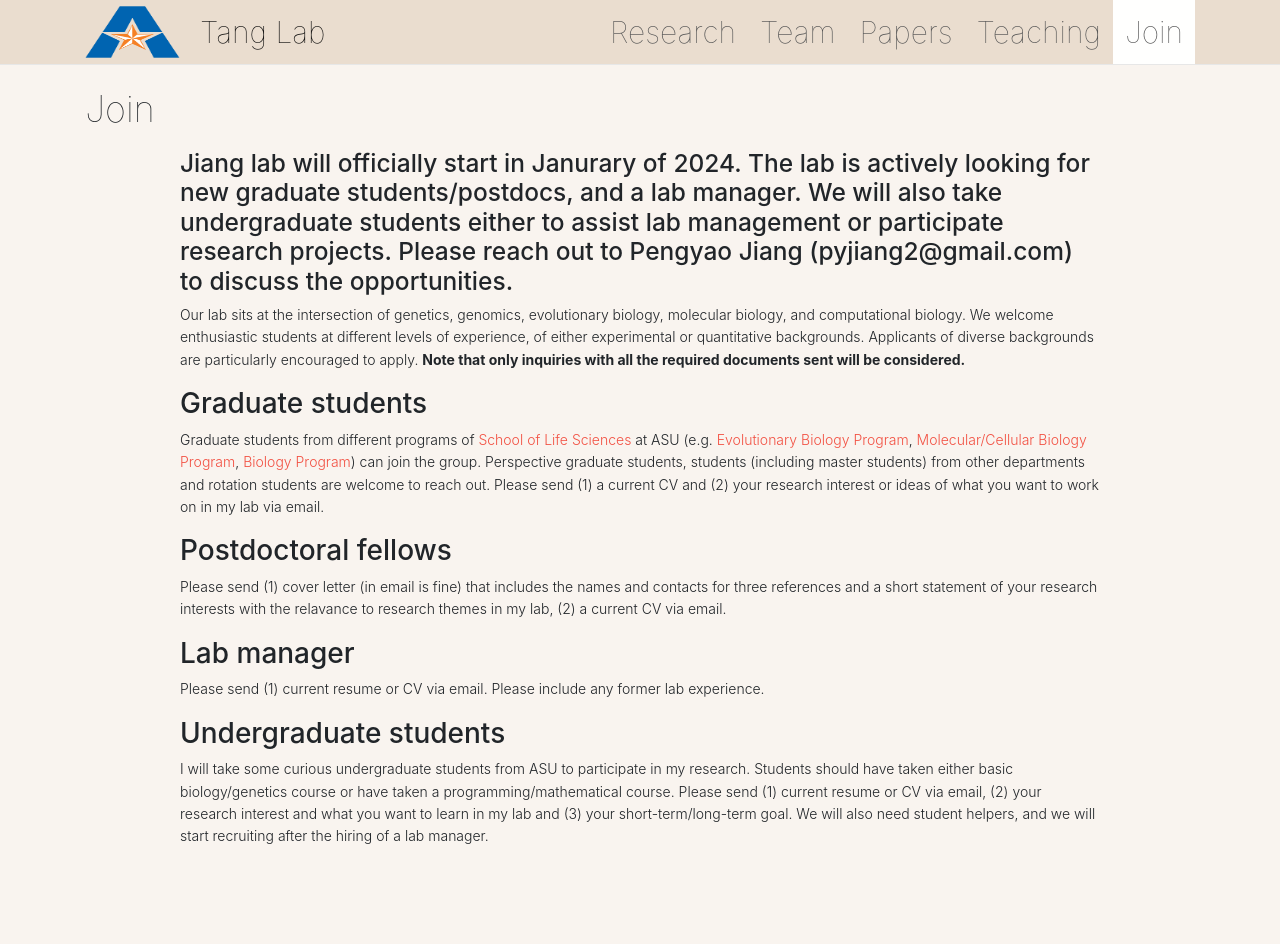
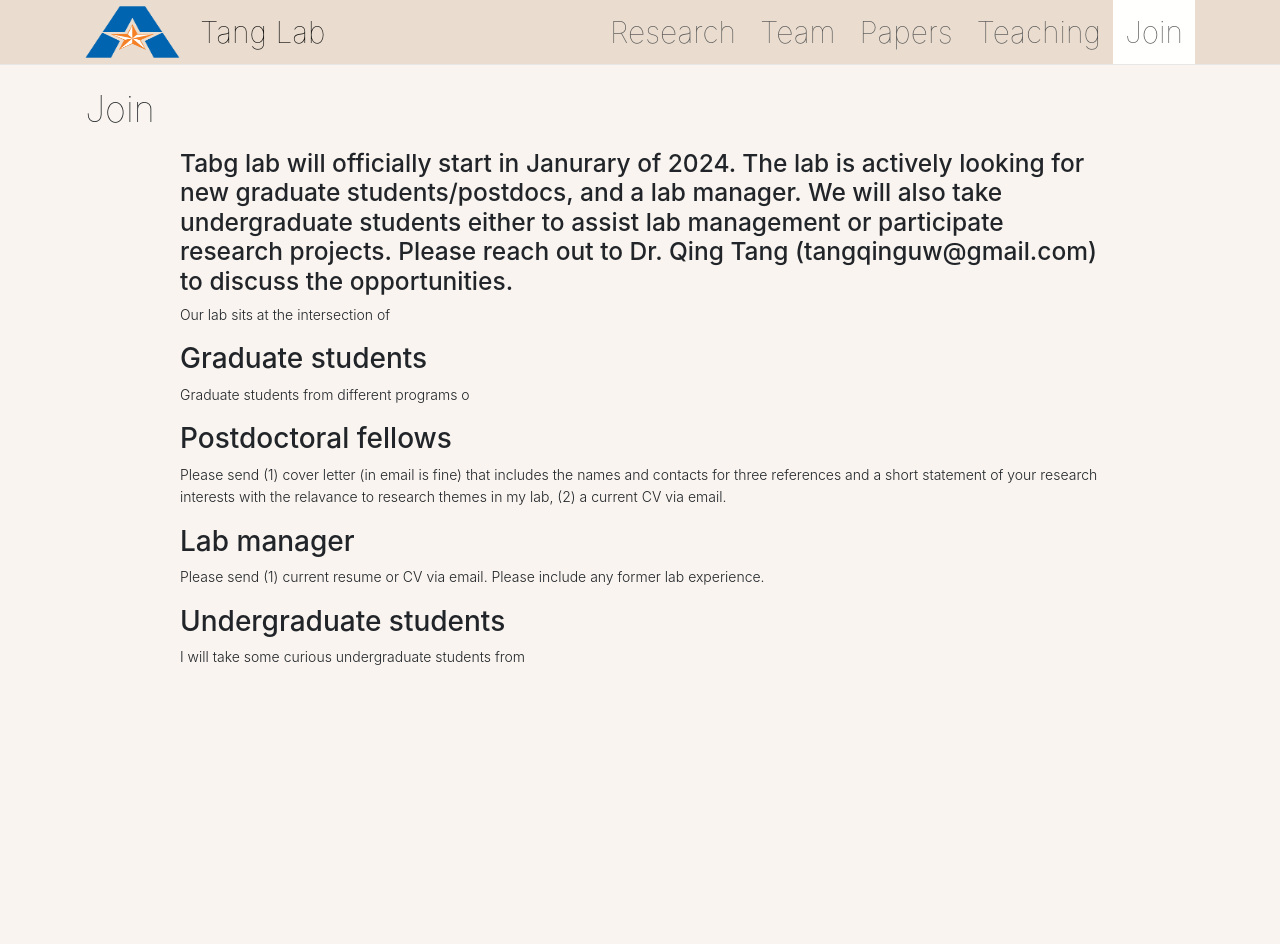
Before and after one commit to qingtanglab/qingtanglab.github.io, a Jekyll site: the page built from misc/_posts/2023-04-01-join.md, in a window 1280 px wide. Built offline with Jekyll 4.4.1, drawn with Linux system fonts in a browser that asks for light colours; after the commit the page ends 900 px from its top, so only the background shows below that.

Commit message:
Update 2023-04-01-join.md

```diff
--- a/misc/_posts/2023-04-01-join.md
+++ b/misc/_posts/2023-04-01-join.md
@@ -3,16 +3,16 @@ layout: misc
 title: Join
 ---
 
-### Jiang lab will officially start in Janurary of 2024.  The lab is actively looking for new graduate students/postdocs, and a lab manager. We will also take undergraduate students either to assist lab management or participate research projects. Please reach out to Pengyao Jiang (pyjiang2@gmail.com)  to discuss the opportunities.
+### Tabg lab will officially start in Janurary of 2024.  The lab is actively looking for new graduate students/postdocs, and a lab manager. We will also take undergraduate students either to assist lab management or participate research projects. Please reach out to Dr. Qing Tang (tangqinguw@gmail.com)  to discuss the opportunities.
 
 
-Our lab sits at the intersection of genetics, genomics, evolutionary biology, molecular biology,  and computational biology. We welcome enthusiastic students at different levels of experience, of either experimental or quantitative backgrounds.  Applicants of diverse backgrounds are particularly encouraged to apply. __Note that only inquiries with all the required documents sent will be considered.__
+Our lab sits at the intersection of
 
 
 
 ## Graduate students
 
-Graduate students from different programs of [School of Life Sciences] at ASU (e.g. [Evolutionary Biology Program], [Molecular/Cellular Biology Program], [Biology Program]) can join the group. Perspective graduate students, students (including master students) from other departments  and rotation students  are welcome to reach out. Please send (1) a current CV and (2) your research interest or ideas of what you want to work on in my lab via email.
+Graduate students from different programs o
 
 
 ## Postdoctoral fellows
@@ -25,10 +25,4 @@ Please send (1) current resume or CV via email. Please include any former lab ex
 
 ## Undergraduate students
 
-I will take some curious undergraduate students from ASU to participate in my research. Students should have taken either basic biology/genetics course or have taken a programming/mathematical course. Please send (1) current resume or CV via email, (2) your research interest and what you want to learn in my lab and (3) your short-term/long-term goal. We will also need student helpers, and we will start recruiting after the hiring of a lab manager.
-
-
-[School of Life Sciences]:https://sols.asu.edu/
-[Evolutionary Biology Program]:https://sols.asu.edu/degree/graduate/phd-evolutionary-biology
-[Molecular/Cellular Biology Program]:https://sols.asu.edu/degree/graduate/phd-molecular--cellular-bio-phd
-[Biology Program]:https://sols.asu.edu/degree/graduate/phd-biology--phd
+I will take some curious undergraduate students from
```
